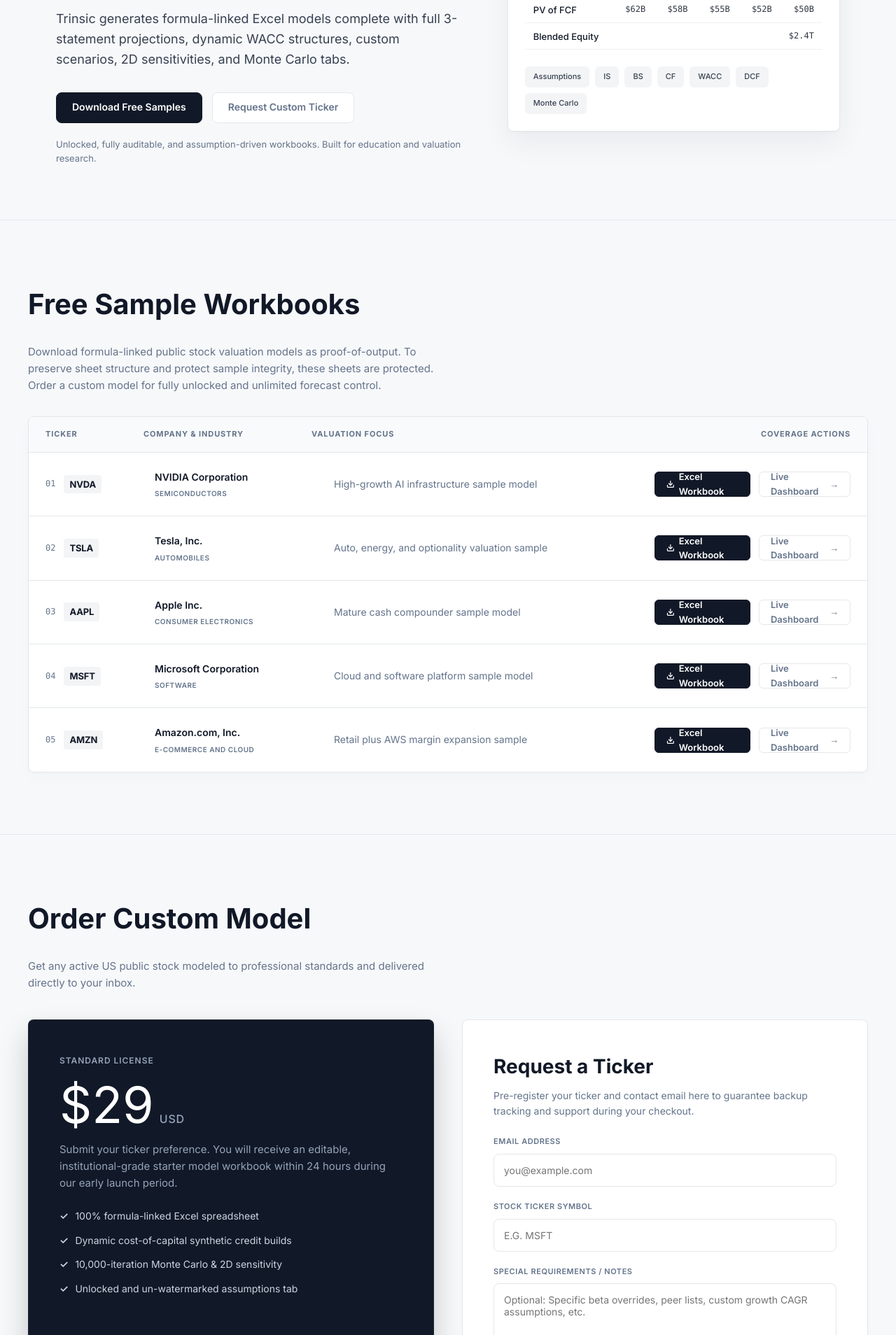
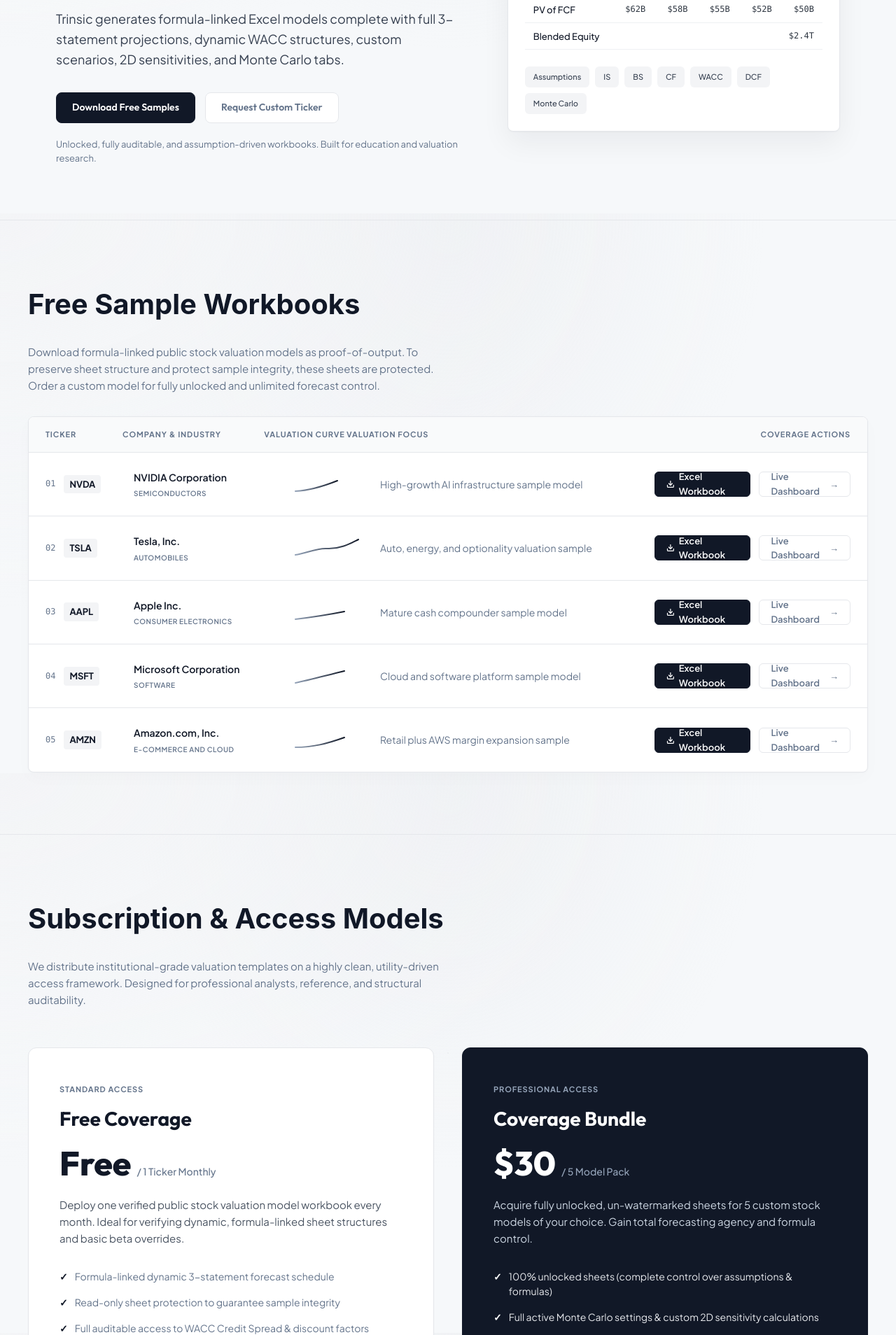
Before and after one commit to rounakjain2604/dashboard-package, a Flask app: page / in a window 1280 px wide. Shown: the part 495-2403 px from the top of the page at 70% size. Run offline with Flask 3, Linux system fonts and the light colour scheme.

Commit message:
design(ui): apply Outfit & Plus Jakarta Sans fonts, textured dot grid mesh bg, animated SVG sparkline curves, and comparative Access Tiers model

```diff
--- a/templates/landing.html
+++ b/templates/landing.html
@@ -5,9 +5,9 @@
 <meta name="viewport" content="width=device-width, initial-scale=1.0">
 <title>{{ brand_name }} - Premium Editable Excel DCF Models</title>
 <meta name="description" content="Generate formula-linked Excel DCF models for public stocks. Download free sample valuation workbooks or request a custom ticker model.">
-<link rel='preconnect' href='https://fonts.googleapis.com'>
-<link rel='preconnect' href='https://fonts.gstatic.com' crossorigin>
-<link href='https://fonts.googleapis.com/css2?family=Inter:wght@400;500;600;700&display=swap' rel='stylesheet'>
+<link rel="preconnect" href="https://fonts.googleapis.com">
+<link rel="preconnect" href="https://fonts.gstatic.com" crossorigin>
+<link href="https://fonts.googleapis.com/css2?family=Outfit:wght@300;400;500;600;700;800&family=Plus+Jakarta+Sans:wght@300;400;500;600;700&display=swap" rel="stylesheet">
 <style>
 :root {
   --ink: #111827;
@@ -25,12 +25,20 @@
 * { box-sizing: border-box; }
 body {
   margin: 0;
-  font-family: 'Inter', Arial, Helvetica, sans-serif;
+  font-family: 'Plus Jakarta Sans', Arial, Helvetica, sans-serif;
   color: var(--ink);
-  background: var(--paper);
-  background-image: linear-gradient(180deg, #ffffff 0, var(--paper) 280px);
+  background-color: #f6f8fa;
+  background-image:
+    radial-gradient(at 0% 0%, rgba(243, 244, 246, 0.8) 0, transparent 50%),
+    radial-gradient(at 50% 0%, rgba(229, 231, 235, 0.4) 0, transparent 50%),
+    radial-gradient(rgba(17, 24, 39, 0.03) 1.2px, transparent 1.2px);
+  background-size: 100% 100%, 100% 100%, 24px 24px;
+  background-attachment: fixed;
   line-height: 1.6;
   -webkit-font-smoothing: antialiased;
+}
+h1, h2, h3, .brand, .button, .price .amount, .price-val {
+  font-family: 'Outfit', sans-serif;
 }
 a { color: inherit; }
 .nav {
@@ -48,10 +56,10 @@
   z-index: 10;
 }
 .brand {
-  font-family: 'Inter', Arial, Helvetica, sans-serif;
-  font-size: 21px;
-  font-weight: 700;
-  letter-spacing: 0;
+  font-family: 'Outfit', Arial, Helvetica, sans-serif;
+  font-size: 22px;
+  font-weight: 800;
+  letter-spacing: -0.02em;
 }
 .nav-links { display: flex; gap: 24px; align-items: center; font-size: 14px; color: var(--muted); }
 .nav-links a:hover { color: var(--ink); text-decoration: none; }
@@ -258,7 +266,7 @@
 }
 .directory-header {
   display: grid;
-  grid-template-columns: 140px 240px 1fr 280px;
+  grid-template-columns: 110px 200px 120px 1fr 280px;
   align-items: center;
   padding: 16px 24px;
   background: #f9fafb;
@@ -271,7 +279,7 @@
 }
 .directory-row {
   display: grid;
-  grid-template-columns: 140px 240px 1fr 280px;
+  grid-template-columns: 110px 200px 120px 1fr 280px;
   align-items: center;
   padding: 24px;
   border-bottom: 1px solid var(--line);
@@ -280,6 +288,29 @@
 }
 .directory-row:hover {
   background: #f9fafb;
+}
+.col-chart {
+  display: flex;
+  align-items: center;
+  justify-content: center;
+}
+.sparkline {
+  display: block;
+  width: 100px;
+  height: 30px;
+  overflow: visible;
+}
+.sparkline-path {
+  stroke-dasharray: 120;
+  stroke-dashoffset: 120;
+  animation: drawSpark 1.6s cubic-bezier(0.16, 1, 0.3, 1) forwards;
+}
+.directory-row:hover .sparkline-path {
+  stroke-width: 2.5;
+  filter: drop-shadow(0 2px 4px rgba(17, 24, 39, 0.15));
+}
+@keyframes drawSpark {
+  to { stroke-dashoffset: 0; }
 }
 .directory-row:last-child {
   border-bottom: none;
@@ -375,7 +406,7 @@
 .dir-btn:hover .arrow {
   transform: translateX(3px);
 }
-@media (max-width: 980px) {
+@media (max-width: 1024px) {
   .directory-header {
     display: none;
   }
@@ -384,118 +415,156 @@
     gap: 14px;
     padding: 24px 20px;
   }
+  .col-chart {
+    display: none;
+  }
   .col-actions {
     justify-content: flex-start;
     margin-top: 4px;
   }
 }
 
-.offer {
+/* ── Access Tiers Section ── */
+.access-grid {
   display: grid;
   grid-template-columns: 1fr 1fr;
   gap: 40px;
   align-items: stretch;
 }
-.price {
-  background: #111827;
-  color: #ffffff;
-  border-radius: 8px;
+.access-card {
+  background: var(--panel);
+  border: 1px solid var(--line);
+  border-radius: 12px;
   padding: 44px;
-  border: 1px solid rgba(255,255,255,0.06);
-  box-shadow: 0 20px 40px rgba(0,0,0,0.2);
   display: flex;
   flex-direction: column;
   justify-content: space-between;
-  transition: all 0.3s ease;
-  position: relative;
-  overflow: hidden;
+  transition: all 0.3s cubic-bezier(0.16, 1, 0.3, 1);
+  box-shadow: 0 1px 2px rgba(15,23,42,0.02);
 }
-.price:hover { box-shadow: 0 24px 64px rgba(0,0,0,0.3); transform: translateY(-2px); border-color: rgba(255,255,255,0.12); }
-.price-label {
-  font-size: 12px;
-  font-weight: 600;
+.access-card:hover {
+  transform: translateY(-2px);
+  box-shadow: 0 16px 40px rgba(15,23,42,0.04);
+}
+.access-card.premium {
+  background: var(--ink);
+  color: #ffffff;
+  border-color: var(--ink);
+}
+.access-card.premium:hover {
+  box-shadow: 0 24px 64px rgba(17,24,39,0.15);
+}
+.tier-badge {
+  font-size: 11px;
+  font-weight: 700;
   text-transform: uppercase;
   letter-spacing: 0.08em;
+  color: var(--muted);
+  margin-bottom: 12px;
+  display: inline-block;
+}
+.tier-badge.premium {
   color: #94a3b8;
 }
-.price .amount {
-  font-family: 'Inter', Arial, Helvetica, sans-serif;
-  font-size: 72px;
-  line-height: 1;
-  margin: 16px 0;
-  color: #ffffff;
+.tier-title {
+  font-size: 28px;
+  font-weight: 700;
+  margin: 0 0 16px;
+}
+.tier-price {
   display: flex;
   align-items: baseline;
+  margin-bottom: 24px;
 }
-.price .amount::after {
-  content: ' USD';
-  font-size: 16px;
-  font-family: 'Inter', sans-serif;
-  color: #94a3b8;
+.price-val {
+  font-size: 48px;
+  font-weight: 800;
+  line-height: 1;
+}
+.price-period {
+  font-size: 14px;
+  color: var(--muted);
   margin-left: 8px;
   font-weight: 500;
-  letter-spacing: 0.05em;
 }
-.price-copy {
+.access-card.premium .price-period {
   color: #94a3b8;
+}
+.tier-description {
   font-size: 15px;
+  color: #4b5563;
   line-height: 1.6;
-  margin-bottom: 24px;
+  margin: 0 0 32px;
 }
-.price ul {
+.access-card.premium .tier-description {
+  color: #cbd5e1;
+}
+.tier-features {
   padding-left: 0;
   list-style: none;
-  color: #cbd5e1;
-  font-size: 14px;
   display: flex;
   flex-direction: column;
-  gap: 12px;
-  margin-bottom: 32px;
-}
-.price ul li {
-  display: flex;
-  align-items: center;
-  gap: 10px;
-}
-.price ul li::before {
-  content: "✓";
-  color: #cbd5e1;
-  font-weight: bold;
-}
-.form {
-  background: var(--panel);
-  border: 1px solid var(--line);
-  border-radius: 8px;
-  padding: 44px;
-  box-shadow: 0 1px 2px rgba(15,23,42,0.04);
-}
-.field { display: grid; gap: 8px; margin-bottom: 20px; }
-.field label {
-  font-size: 11px;
-  font-weight: 600;
-  text-transform: uppercase;
-  letter-spacing: 0.05em;
+  gap: 16px;
+  margin-bottom: 44px;
+  font-size: 14px;
   color: var(--muted);
 }
-input, textarea {
-  width: 100%;
-  border: 1px solid var(--line);
-  border-radius: 8px;
-  padding: 14px;
-  font-size: 14px;
-  font-family: 'Inter', sans-serif;
-  background: #ffffff;
-  transition: all 0.25s cubic-bezier(0.16, 1, 0.3, 1);
+.tier-features li {
+  display: flex;
+  align-items: start;
+  gap: 10px;
+  line-height: 1.5;
+  text-align: left;
+}
+.tier-features li::before {
+  content: "✓";
+  font-weight: 700;
   color: var(--ink);
 }
-input:focus, textarea:focus {
+.access-card.premium .tier-features li::before {
+  color: #ffffff;
+}
+.access-card.premium .tier-features {
+  color: #e5e7eb;
+}
+.access-btn {
+  display: inline-flex;
+  align-items: center;
+  justify-content: center;
+  height: 48px;
+  border-radius: 8px;
+  font-size: 14px;
+  font-weight: 600;
+  text-decoration: none;
+  transition: all 0.25s ease;
+  cursor: pointer;
+}
+.access-btn.outline {
+  border: 1px solid var(--ink);
+  color: var(--ink);
+  background: transparent;
+}
+.access-btn.outline:hover {
+  background: #f9fafb;
+  transform: translateY(-1px);
+}
+.access-btn.solid {
   background: #ffffff;
-  border-color: var(--ink);
-  outline: none;
-  box-shadow: 0 0 0 4px rgba(17, 24, 39, 0.06);
+  color: var(--ink);
+  border: 1px solid #ffffff;
 }
-textarea { min-height: 98px; resize: vertical; }
-.message { margin-top: 14px; color: var(--green); font-weight: 600; transition: all 0.3s ease; }
+.access-btn.solid:hover {
+  background: #f3f4f6;
+  border-color: #f3f4f6;
+  transform: translateY(-1px);
+  box-shadow: 0 8px 24px rgba(255,255,255,0.15);
+}
+@media (max-width: 860px) {
+  .access-grid {
+    grid-template-columns: 1fr;
+    gap: 32px;
+  }
+}
 .error {
   max-width: 1200px;
   margin: 24px auto 0;
@@ -546,12 +615,12 @@
 </head>
 <body>
 <nav class="nav">
-  <div class="brand">{{ brand_name }}</div>
+  <a class="brand" href="/" style="text-decoration:none;">{{ brand_name }}</a>
   <div class="nav-links">
-    <a href="#samples">Samples</a>
-    <a href="#custom">Custom Model</a>
+    <a href="#samples">Free Coverage</a>
+    <a href="#access">Access Tiers</a>
     <a href="/dashboard">Dashboard</a>
-    <a class="button secondary" href="#custom" style="min-height:36px;padding:0 14px;font-size:13px;">$29 Custom DCF</a>
+    <a class="button" href="/dashboard" style="min-height:36px;padding:0 14px;font-size:13px;font-weight:600;">Launch App</a>
   </div>
 </nav>
 
@@ -610,6 +679,7 @@
         <div class="directory-header">
           <span>Ticker</span>
           <span>Company &amp; Industry</span>
+          <span style="text-align: center;">Valuation Curve</span>
           <span>Valuation Focus</span>
           <span style="text-align: right;">Coverage Actions</span>
         </div>
@@ -622,6 +692,27 @@
           <div class="col-company">
             <span class="dir-name">{{ sample.name }}</span>
             <span class="dir-industry">{{ sample.industry }}</span>
+          </div>
+          <div class="col-chart">
+            <svg class="sparkline" viewBox="0 0 100 30" width="100" height="30" aria-label="{{ sample.ticker }} sparkline">
+              <defs>
+                <linearGradient id="grad-{{ sample.ticker }}" x1="0%" y1="0%" x2="100%" y2="0%">
+                  <stop offset="0%" stop-color="#94a3b8" />
+                  <stop offset="100%" stop-color="#111827" />
+                </linearGradient>
+              </defs>
+              {% if sample.ticker == 'NVDA' %}
+              <path class="sparkline-path" d="M 5 25 C 25 24, 45 18, 65 10, 85 4, 95 2" fill="none" stroke="url(#grad-{{ sample.ticker }})" stroke-width="2" stroke-linecap="round" />
+              {% elif sample.ticker == 'TSLA' %}
+              <path class="sparkline-path" d="M 5 25 C 20 23, 35 15, 50 16, 70 17, 85 8, 95 3" fill="none" stroke="url(#grad-{{ sample.ticker }})" stroke-width="2" stroke-linecap="round" />
+              {% elif sample.ticker == 'AAPL' %}
+              <path class="sparkline-path" d="M 5 25 C 30 22, 55 18, 75 14, 95 11" fill="none" stroke="url(#grad-{{ sample.ticker }})" stroke-width="2" stroke-linecap="round" />
+              {% elif sample.ticker == 'MSFT' %}
+              <path class="sparkline-path" d="M 5 25 C 25 21, 50 14, 75 8, 95 3" fill="none" stroke="url(#grad-{{ sample.ticker }})" stroke-width="2" stroke-linecap="round" />
+              {% else %}
+              <path class="sparkline-path" d="M 5 25 C 30 25, 50 20, 75 11, 95 5" fill="none" stroke="url(#grad-{{ sample.ticker }})" stroke-width="2" stroke-linecap="round" />
+              {% endif %}
+            </svg>
           </div>
           <div class="col-desc">
             <span class="dir-tagline">{{ sample.tagline }}</span>
@@ -641,45 +732,48 @@
     </div>
   </section>
 
-  <section class="band" id="custom">
+  <section class="band" id="access">
     <div class="inner">
-      <div class="section-head" style="margin-bottom: 40px;">
-        <h2>Order Custom Model</h2>
-        <p class="section-copy">Get any active US public stock modeled to professional standards and delivered directly to your inbox.</p>
+      <div class="section-head" style="margin-bottom: 56px;">
+        <h2>Subscription &amp; Access Models</h2>
+        <p class="section-copy">We distribute institutional-grade valuation templates on a highly clean, utility-driven access framework. Designed for professional analysts, reference, and structural auditability.</p>
       </div>
-      <div class="offer">
-        <div class="price">
+      <div class="access-grid">
+        <div class="access-card">
           <div>
-            <span class="price-label">Standard License</span>
-            <div class="amount">$29</div>
-            <p class="price-copy">Submit your ticker preference. You will receive an editable, institutional-grade starter model workbook within 24 hours during our early launch period.</p>
-            <ul>
-              <li>100% formula-linked Excel spreadsheet</li>
-              <li>Dynamic cost-of-capital synthetic credit builds</li>
-              <li>10,000-iteration Monte Carlo & 2D sensitivity</li>
-              <li>Unlocked and un-watermarked assumptions tab</li>
+            <span class="tier-badge">Standard Access</span>
+            <h3 class="tier-title">Free Coverage</h3>
+            <div class="tier-price">
+              <span class="price-val">Free</span>
+              <span class="price-period">/ 1 Ticker Monthly</span>
+            </div>
+            <p class="tier-description">Deploy one verified public stock valuation model workbook every month. Ideal for verifying dynamic, formula-linked sheet structures and basic beta overrides.</p>
+            <ul class="tier-features">
+              <li>Formula-linked dynamic 3-statement forecast schedule</li>
+              <li>Read-only sheet protection to guarantee sample integrity</li>
+              <li>Full auditable access to WACC Credit Spread &amp; discount factors</li>
             </ul>
           </div>
-          <a class="button" style="background:#ffffff;color:#121212;border-color:#ffffff" href="/checkout/custom">Continue to Payment</a>
+          <a class="access-btn outline" href="#samples" style="width: 100%; margin-top: 24px;">Browse Available Samples</a>
         </div>
-        <form class="form" id="requestForm">
-          <h2 style="font-size:28px;margin-bottom:8px;">Request a Ticker</h2>
-          <p class="section-copy" style="margin-bottom:24px;font-size:14px;">Pre-register your ticker and contact email here to guarantee backup tracking and support during your checkout.</p>
-          <div class="field">
-            <label for="email">Email Address</label>
-            <input id="email" name="email" type="email" placeholder="you@example.com" required>
+
+        <div class="access-card premium">
+          <div>
+            <span class="tier-badge premium">Professional Access</span>
+            <h3 class="tier-title">Coverage Bundle</h3>
+            <div class="tier-price">
+              <span class="price-val">$30</span>
+              <span class="price-period">/ 5 Model Pack</span>
+            </div>
+            <p class="tier-description">Acquire fully unlocked, un-watermarked sheets for 5 custom stock models of your choice. Gain total forecasting agency and formula control.</p>
+            <ul class="tier-features">
+              <li>100% unlocked sheets (complete control over assumptions &amp; formulas)</li>
+              <li>Full active Monte Carlo settings &amp; custom 2D sensitivity calculations</li>
+              <li>Direct prioritization delivery for custom tickers (within 24 hours)</li>
+            </ul>
           </div>
-          <div class="field">
-            <label for="ticker">Stock Ticker Symbol</label>
-            <input id="ticker" name="ticker" placeholder="e.g. MSFT" required style="text-transform: uppercase;">
-          </div>
-          <div class="field">
-            <label for="notes">Special Requirements / Notes</label>
-            <textarea id="notes" name="notes" placeholder="Optional: Specific beta overrides, peer lists, custom growth CAGR assumptions, etc."></textarea>
-          </div>
-          <button class="button" type="submit" style="width: 100%;">Submit Request</button>
-          <div id="formMessage" class="message" role="status"></div>
-        </form>
+          <a class="access-btn solid" href="mailto:{{ support_email }}?subject=Trinsic%20Coverage%20Bundle%20Access%20Request" style="width: 100%; margin-top: 24px;">Contact Support</a>
+        </div>
       </div>
     </div>
   </section>
@@ -696,30 +790,6 @@
   const display = document.getElementById('activeFormula');
   if (display) display.textContent = formula;
 }
-
-const form = document.getElementById('requestForm');
-const msg = document.getElementById('formMessage');
-form.addEventListener('submit', async (event) => {
-  event.preventDefault();
-  msg.textContent = 'Submitting...';
-  const payload = {
-    email: form.email.value,
-    ticker: form.ticker.value.toUpperCase(),
-    notes: form.notes.value
-  };
-  try {
-    const res = await fetch('/api/request-model', {
-      method: 'POST',
-      headers: { 'Content-Type': 'application/json' },
-      body: JSON.stringify(payload)
-    });
-    const data = await res.json();
-    if (!data.success) throw new Error(data.error || 'Request failed');
-    msg.innerHTML = 'Request captured. <a href="' + data.checkout_url + '" style="text-decoration: underline; font-weight: bold; color: var(--ink);">Continue to payment</a>.';
-  } catch (err) {
-    msg.textContent = err.message || 'Could not submit request. Please email support.';
-  }
-});
 </script>
 </body>
 </html>
```
Also changed, not shown: templates/sample.html (+24 -8 lines).
